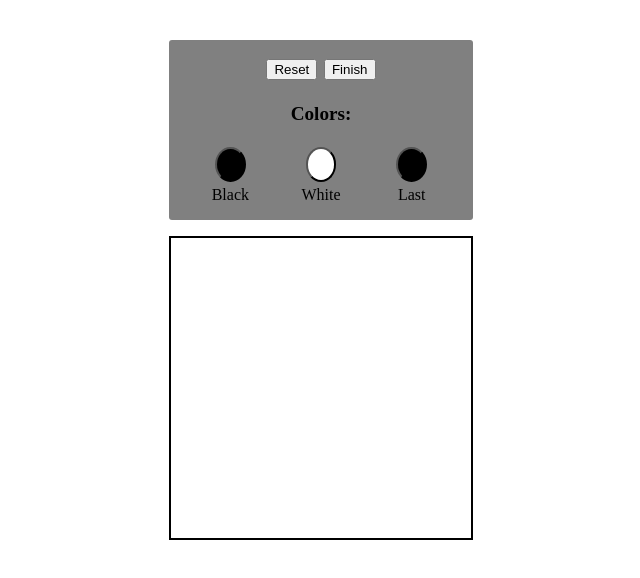
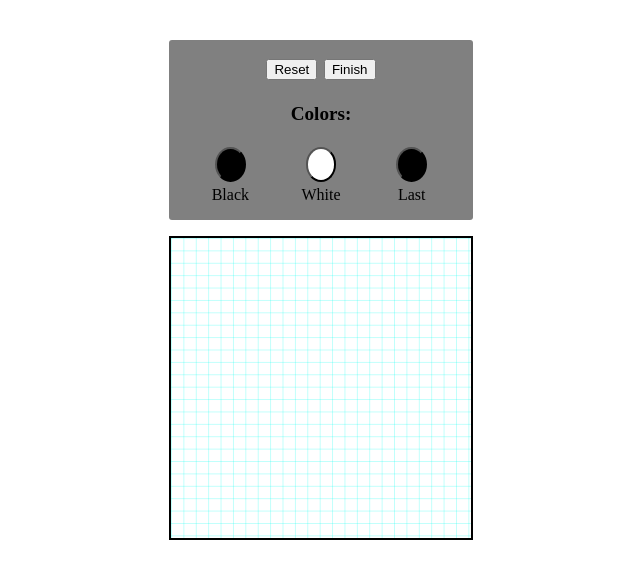
Before and after one commit to ashetonsm/pixel-canvas, a Vue app: page / in a window 1280 px wide. Shown: the top 578 px of the page, without its empty margins (319-959 px from the left). Built offline with nearby package versions, Linux system fonts and the light colour scheme.

Commit message:
Updates the sizing values. Adds scoped styling. Adds a grid.

```diff
--- a/src/components/Canvas.vue
+++ b/src/components/Canvas.vue
@@ -16,8 +16,8 @@ const draw = (ctx: CanvasRenderingContext2D, e: any) => {
   if (canvasRef.value) {
     if (touch.value) {
       pixelSize = canvasRef.value.width / props.size;
-      const x = e.touches[0].pageX - canvasRef.value.offsetLeft;
-      const y = e.touches[0].pageY - canvasRef.value.offsetTop;
+      const x = e.touches[0].pageX - canvasBoundingRect.value.left;
+      const y = e.touches[0].pageY - canvasBoundingRect.value.top;
       ctx.fillStyle = props.color;
 
       ctx.fillRect(
@@ -28,8 +28,8 @@ const draw = (ctx: CanvasRenderingContext2D, e: any) => {
       );
     } else {
       pixelSize = canvasRef.value.width / props.size;
-      const x = e.pageX - canvasRef.value.offsetLeft;
-      const y = e.pageY - canvasRef.value.offsetTop;
+      const x = e.pageX - canvasBoundingRect.value.left;
+      const y = e.pageY - canvasBoundingRect.value.top;
       ctx.fillStyle = props.color;
 
       ctx.fillRect(
@@ -49,12 +49,16 @@ const prepareDraw = (ctx: CanvasRenderingContext2D, e: any) => {
 };
 
 function mouseDown(e: any) {
-  if (e.type == "touchstart") {
-    touch.value = true;
+  if (e.target == canvasRef.value) {
+    if (e.type == "touchstart") {
+      touch.value = true;
+    } else {
+      click.value = true;
+    }
+    return contextLoader(e);
   } else {
-    click.value = true;
+    return;
   }
-  return contextLoader(e);
 }
 
 function mouseUp() {
@@ -93,6 +97,7 @@ onMounted(() => {
 </script>
 
 <template>
+  <div class="grid-overlay"></div>
   <canvas
     @touchstart="mouseDown"
     @touchend="mouseUp"
@@ -101,3 +106,24 @@ onMounted(() => {
     ref="canvasRef"
   ></canvas>
 </template>
+
+<style lang="css" scoped>
+.grid-overlay {
+  z-index: 1;
+  pointer-events: none;
+  user-select: none;
+  width: 300px;
+  height: 300px;
+  position: absolute;
+  /* canvas size / pixel size */
+  background-size: 12.4px 12.4px;
+  background-image:
+    linear-gradient(to right, rgba(0, 255, 240, 0.25) 1px, transparent 1px),
+    linear-gradient(to bottom, rgb(0, 255, 240, 0.25) 1px, transparent 1px);
+  background-repeat: repeat;
+  left: 0;
+  right: 0;
+  margin-inline: auto;
+}
+
+</style>
```
